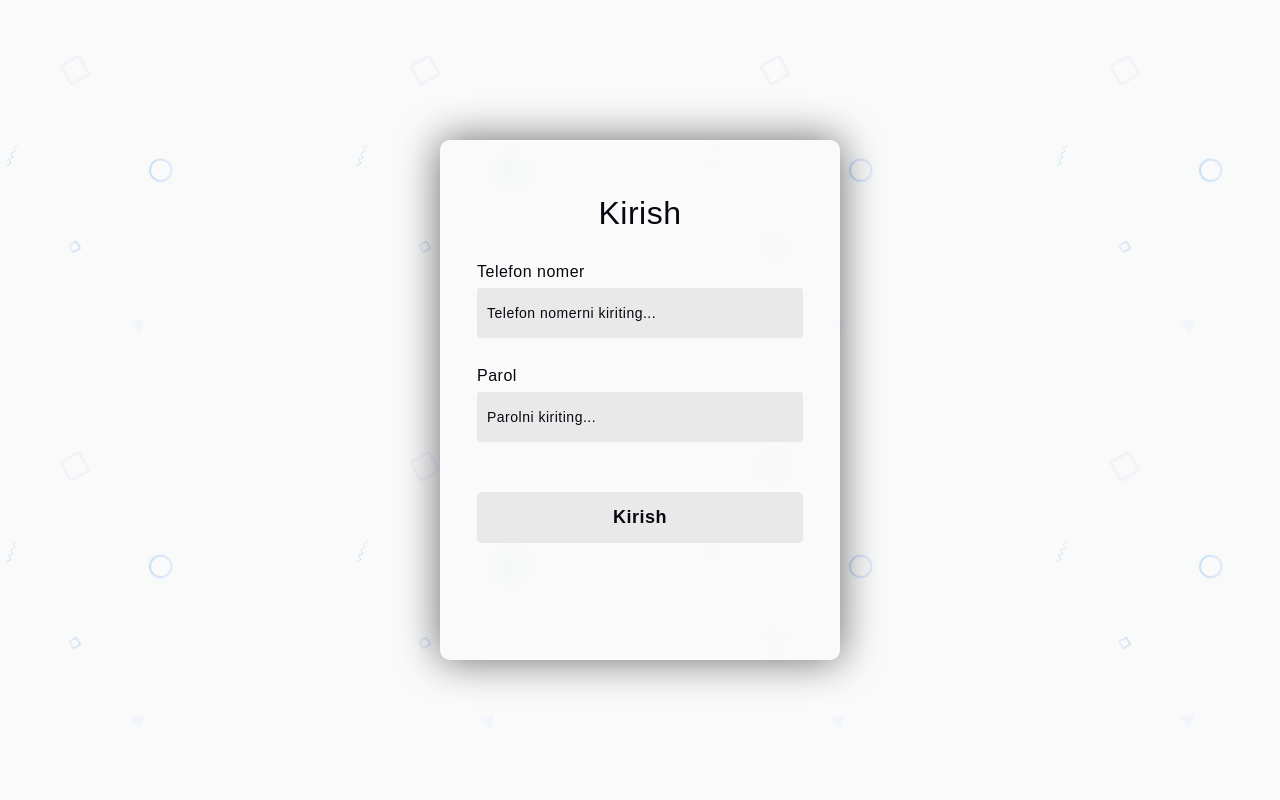
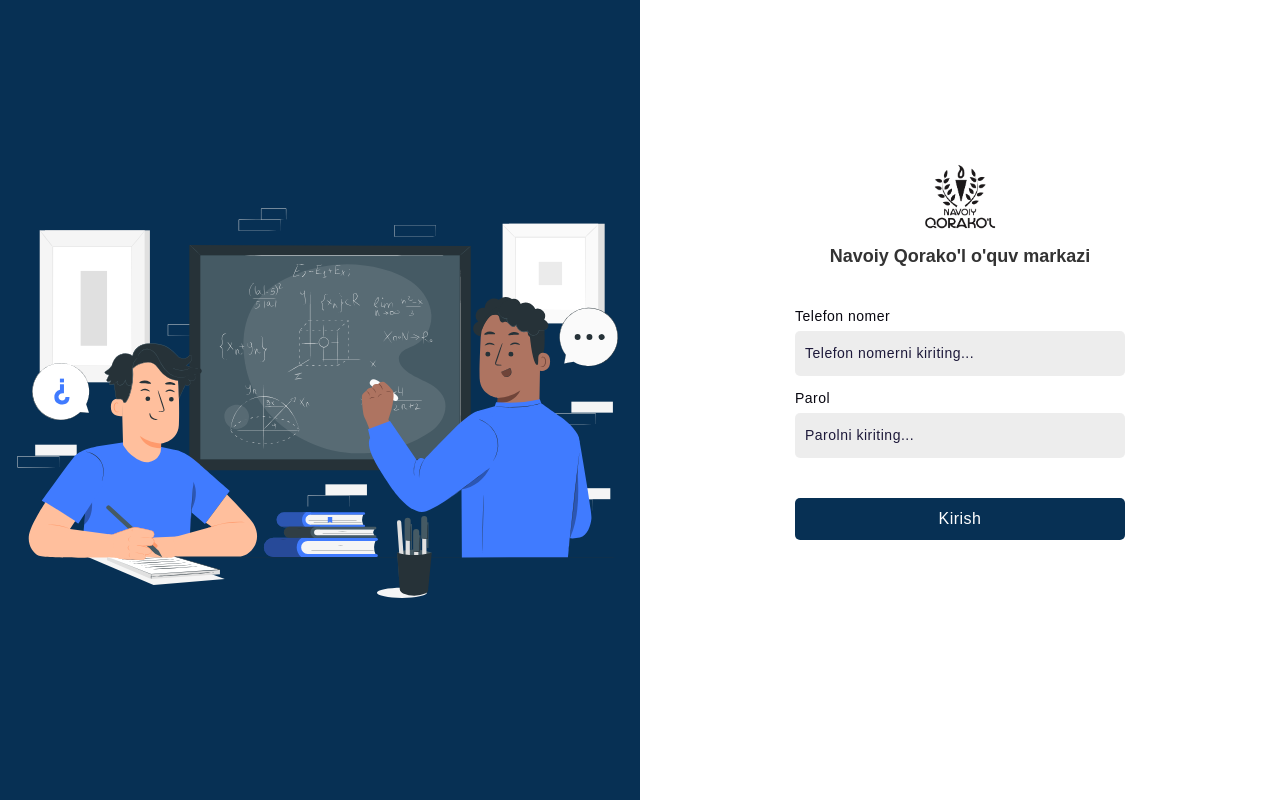
Before and after one commit to ErgashevJahongir/math-app, a React (Create React App) app: page /auth/signin in a window 1280 px wide. Built offline with nearby package versions, Linux system fonts and the light colour scheme; no server answers.

Commit message:
login to'g'irlandi

```diff
--- a/src/Auth/SignIn.jsx
+++ b/src/Auth/SignIn.jsx
@@ -3,6 +3,8 @@ import { useEffect, useState } from "react";
 import { useNavigate } from "react-router-dom";
 import Loading from "../Components/Loading";
 import useToken from "../Hook/UseToken";
+import pic from "./Teacher-pic.svg";
+import logo from "./markaz-img.png";
 import "./signin.css";
 
 const REACT_APP_BASE_URL = process.env.REACT_APP_BASE_URL;
@@ -24,7 +26,7 @@ export const SignIn = () => {
                 password: password.value,
             })
             .then((data) => {
-                setToken(data.data, true);
+                setToken(data.data.data, true);
                 window.location.href = "/";
             })
             .catch((err) => {
@@ -47,9 +49,17 @@ export const SignIn = () => {
     }
 
     return (
-        <>
+        <div className="login">
+            <div className="login__img">
+                <img src={pic} alt="teacher" />
+            </div>
+            <div className="login__item">
+                <div className="login__item-content">
+                    <img src={logo} alt="markaz-logo" width={90} />
+                    <h3 className="login__title">
+                        Navoiy Qorako'l o'quv markazi
+                    </h3>
                     <form onSubmit={handleSubmit} className="new-login">
-                <h3>Kirish</h3>
                         <div>
                             <label htmlFor="phone" className="new-label">
                                 Telefon nomer
@@ -82,6 +92,8 @@ export const SignIn = () => {
                             </button>
                         </div>
                     </form>
-        </>
+                </div>
+            </div>
+        </div>
     );
 };
--- a/src/Auth/signin.css
+++ b/src/Auth/signin.css
@@ -1,17 +1,47 @@
-.new-login {
-    height: 520px;
-    width: 400px;
-    background-color: rgba(255, 255, 255, 0.13);
-    position: absolute;
-    transform: translate(-50%, -50%);
-    top: 50%;
-    left: 50%;
-    border-radius: 10px;
-    backdrop-filter: blur(10px);
-    border: 2px solid rgba(255, 255, 255, 0.1);
-    box-shadow: 0 0 40px rgba(8, 7, 16, 0.6);
-    padding: 50px 35px;
+.login {
+    height: 100%;
+    min-height: 100vh;
+    width: 100%;
+    background-color: #fff;
+    display: flex;
 }
+
+.login__img {
+    background-color: #073054;
+    width: 50%;
+    min-height: 100vh;
+    height: 100%;
+    display: flex;
+    align-items: center;
+    justify-content: center;
+    position: relative;
+}
+
+.login__item {
+    width: 50%;
+    height: 100%;
+    min-height: 100vh;
+    display: flex;
+    align-items: center;
+    justify-content: center;
+    position: relative;
+}
+
+.login__item-content {
+    width: 330px;
+    text-align: center;
+    margin-top: -100px;
+}
+
+.login__title {
+    margin-bottom: 40px;
+    margin-top: 7px;
+    color: #333;
+    font-weight: 600;
+    font-size: 18px;
+    line-height: 1.3;
+}
+
 .new-login * {
     font-family: "Poppins", sans-serif;
     color: #080710;
@@ -19,41 +49,55 @@
     outline: none;
     border: none;
 }
-.new-login h3 {
-    font-size: 32px;
-    font-weight: 500;
-    line-height: 42px;
-    text-align: center;
-}
 
 .new-label {
     display: block;
-    margin-top: 30px;
-    font-size: 16px;
+    text-align: left;
+    margin-top: 15px;
+    font-size: 14px;
     font-weight: 500;
 }
+
 .new-input {
     display: block;
-    height: 50px;
+    height: 45px;
     width: 100%;
     background-color: rgba(0, 0, 0, 0.07);
-    border-radius: 3px;
     padding: 0 10px;
     margin-top: 8px;
     font-size: 14px;
     font-weight: 300;
+    border-radius: 5px;
+    -webkit-border-radius: 5px;
+    -moz-border-radius: 5px;
+    -ms-border-radius: 5px;
+    -o-border-radius: 5px;
 }
 .new-input::placeholder {
-    color: #080710;
+    color: #1d193a;
 }
+
 .new-button {
-    margin-top: 50px;
+    margin-top: 40px;
     width: 100%;
-    background-color: rgba(0, 0, 0, 0.07);
-    color: #080710;
-    padding: 15px 0;
-    font-size: 18px;
-    font-weight: 600;
+    background-color: #073054;
+    color: #fff;
+    padding: 12px 0;
+    font-size: 16px;
+    font-weight: 500;
     border-radius: 5px;
     cursor: pointer;
+    -webkit-border-radius: 5px;
+    -moz-border-radius: 5px;
+    -ms-border-radius: 5px;
+    -o-border-radius: 5px;
 }
+
+@media screen and (max-width: 850px) {
+    .login__img {
+        display: none;
+    }
+    .login__item {
+        width: 100%;
+    }
+}
--- a/src/index.css
+++ b/src/index.css
@@ -61,7 +61,6 @@ picture,
 video,
 canvas,
 svg {
-    display: block;
     max-width: 100%;
 }
 
```
Also changed, not shown: src/Auth/Teacher-pic.svg (added), src/Auth/markaz-img.png (added). Lines whose indentation alone changed are shown as unchanged.
